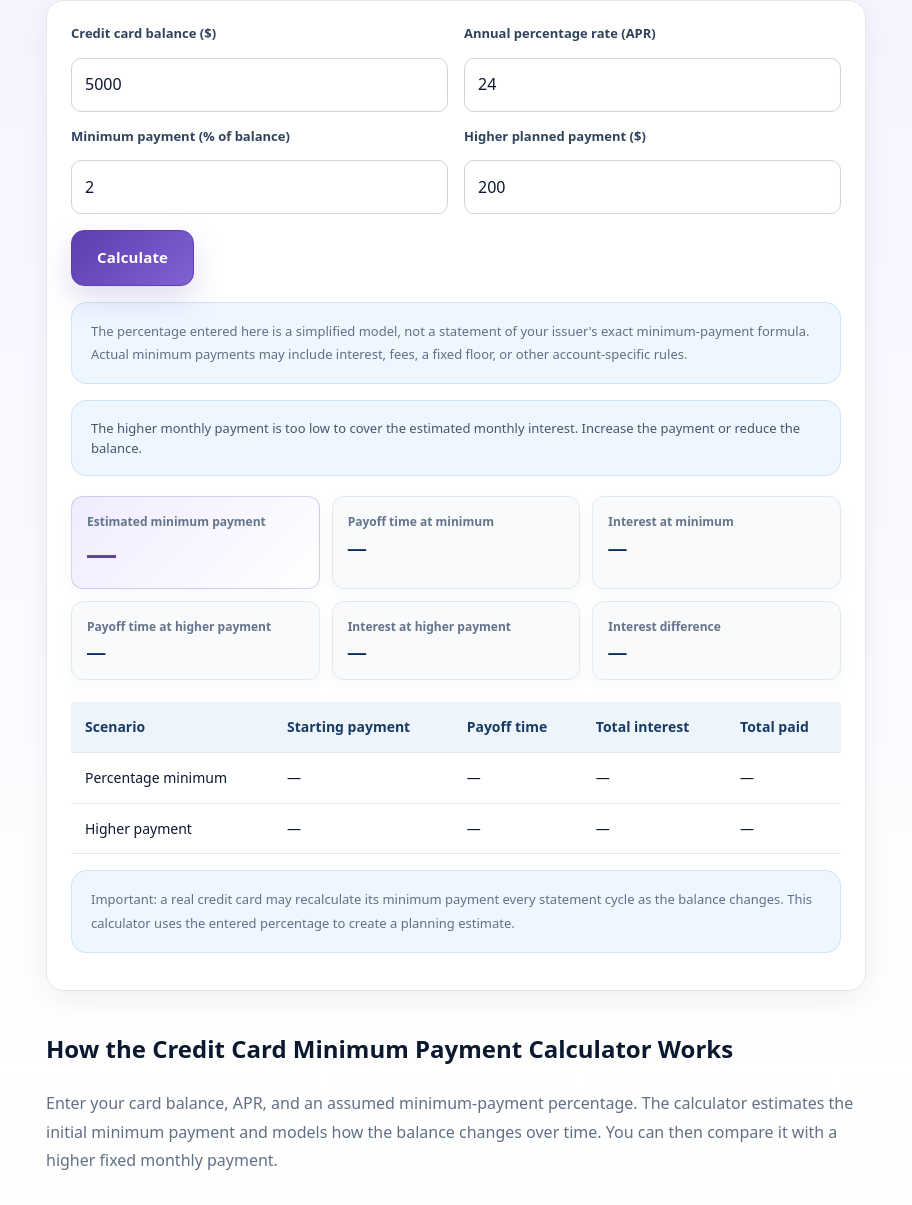
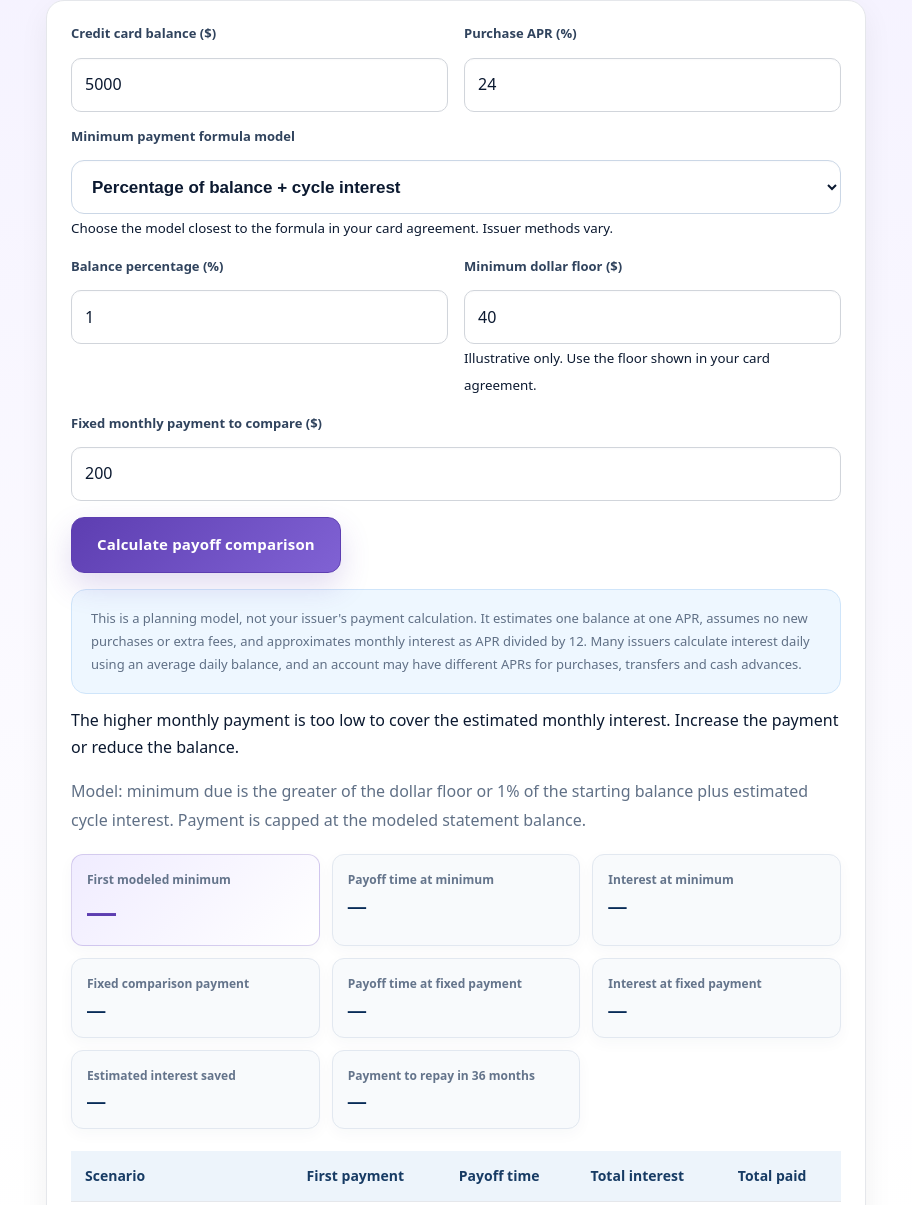
Before and after one commit to nur0012786-bit/finance-tools, a plain HTML site: page credit-card-minimum-payment-calculator/index.html in a window 1280 px wide. Shown: the part 715-1920 px from the top of the page, without its empty margins (184-1096 px from the left). Drawn offline with Linux system fonts and the light colour scheme.

Commit message:
Update credit card minimum payment calculator controls

```diff
--- a/credit-card-minimum-payment-calculator/index.html
+++ b/credit-card-minimum-payment-calculator/index.html
@@ -14,7 +14,7 @@
 <meta charset="UTF-8">
 <meta name="viewport" content="width=device-width, initial-scale=1.0">
 <title>US Credit Card Minimum Payment Calculator | Payoff Estimate</title>
-<meta name="description" content="Use this US credit card minimum payment calculator to estimate payoff time and interest under a simplified minimum-payment percentage model and compare a higher monthly payment.">
+<meta name="description" content="Estimate credit card payoff time and interest using issuer-style minimum payment formulas, a minimum dollar floor and a higher fixed payment comparison.">
 <link rel="canonical" href="https://nur0012786-bit.github.io/finance-tools/credit-card-minimum-payment-calculator/">
 <link rel="stylesheet" href="../style.css">
 <style>
@@ -71,50 +71,34 @@
 <section class="container narrow">
 <div class="calculator-box">
   <div class="form-grid">
-    <div class="field">
-      <label for="balance">Credit card balance ($)</label>
-      <input id="balance" type="number" min="0" step="0.01" value="5000">
+<div class="field"><label for="balance">Credit card balance ($)</label><input id="balance" type="number" min="0.01" step="0.01" value="5000" inputmode="decimal"></div>
+<div class="field"><label for="apr">Purchase APR (%)</label><input id="apr" type="number" min="0" max="100" step="0.01" value="24" inputmode="decimal"></div>
+<div class="field full"><label for="minimumMethod">Minimum payment formula model</label><select id="minimumMethod"><option value="plus-interest" selected>Percentage of balance + cycle interest</option><option value="statement-percent">Percentage of statement balance (interest included)</option></select><small class="field-help">Choose the model closest to the formula in your card agreement. Issuer methods vary.</small></div>
+<div class="field"><label for="minPercent">Balance percentage (%)</label><input id="minPercent" type="number" min="0.1" max="100" step="0.1" value="1" inputmode="decimal"></div>
+<div class="field"><label for="minimumFloor">Minimum dollar floor ($)</label><input id="minimumFloor" type="number" min="0" step="0.01" value="40" inputmode="decimal"><small class="field-help">Illustrative only. Use the floor shown in your card agreement.</small></div>
+<div class="field full"><label for="higherPayment">Fixed monthly payment to compare ($)</label><input id="higherPayment" type="number" min="0.01" step="0.01" value="200" inputmode="decimal"></div>
+<div class="full"><button type="button" class="button" id="calculateButton">Calculate payoff comparison</button></div>
 </div>
-    <div class="field">
-      <label for="apr">Annual percentage rate (APR)</label>
-      <input id="apr" type="number" min="0" step="0.01" value="24">
-    </div>
-    <div class="field">
-      <label for="minPercent">Minimum payment (% of balance)</label>
-      <input id="minPercent" type="number" min="0.1" step="0.1" value="2">
-    </div>
-    <div class="field">
-      <label for="higherPayment">Higher planned payment ($)</label>
-      <input id="higherPayment" type="number" min="0" step="0.01" value="200">
-    </div>
-    <div class="full">
-      <button type="button" class="button" type="button" onclick="calculate()">Calculate</button>
-    </div>
-  </div>
-
-  <p class="note">The percentage entered here is a simplified model, not a statement of your issuer's exact minimum-payment formula. Actual minimum payments may include interest, fees, a fixed floor, or other account-specific rules.</p>
-  <div id="message" class="note" style="display:none"></div>
-
-  <div class="result-grid">
-    <div class="result"><small>Estimated minimum payment</small><strong id="minimumPayment" aria-live="polite">—</strong></div>
+<p class="note">This is a planning model, not your issuer's payment calculation. It estimates one balance at one APR, assumes no new purchases or extra fees, and approximates monthly interest as APR divided by 12. Many issuers calculate interest daily using an average daily balance, and an account may have different APRs for purchases, transfers and cash advances.</p>
+<div id="message" class="error-message" role="alert" hidden></div>
+<p id="formulaHelp" class="formula-help" aria-live="polite">Model: minimum due is the greater of the dollar floor or 1% of the starting balance plus estimated cycle interest. Payment is capped at the modeled statement balance.</p>
+<div class="result-grid" aria-live="polite">
+<div class="result"><small>First modeled minimum</small><strong id="minimumPayment">—</strong></div>
 <div class="result"><small>Payoff time at minimum</small><strong id="minimumTime">—</strong></div>
 <div class="result"><small>Interest at minimum</small><strong id="minimumInterest">—</strong></div>
-    <div class="result"><small>Payoff time at higher payment</small><strong id="higherTime">—</strong></div>
-    <div class="result"><small>Interest at higher payment</small><strong id="higherInterest">—</strong></div>
-    <div class="result"><small>Interest difference</small><strong id="interestDifference">—</strong></div>
+<div class="result"><small>Fixed comparison payment</small><strong id="higherPaymentResult">—</strong></div>
+<div class="result"><small>Payoff time at fixed payment</small><strong id="higherTime">—</strong></div>
+<div class="result"><small>Interest at fixed payment</small><strong id="higherInterest">—</strong></div>
+<div class="result"><small>Estimated interest saved</small><strong id="interestDifference">—</strong></div>
+<div class="result"><small>Payment to repay in 36 months</small><strong id="threeYearPayment">—</strong></div>
 </div>
-
 <div class="compare">
-    <table>
-      <thead><tr><th>Scenario</th><th>Starting payment</th><th>Payoff time</th><th>Total interest</th><th>Total paid</th></tr></thead>
+<table><thead><tr><th>Scenario</th><th>First payment</th><th>Payoff time</th><th>Total interest</th><th>Total paid</th></tr></thead>
 <tbody>
-        <tr><td>Percentage minimum</td><td id="minPayCell">—</td><td id="minTimeCell">—</td><td id="minInterestCell">—</td><td id="minTotalCell">—</td></tr>
-        <tr><td>Higher payment</td><td id="highPayCell">—</td><td id="highTimeCell">—</td><td id="highInterestCell">—</td><td id="highTotalCell">—</td></tr>
-      </tbody>
-    </table>
-  </div>
-
-  <p class="note">Important: a real credit card may recalculate its minimum payment every statement cycle as the balance changes. This calculator uses the entered percentage to create a planning estimate.</p>
+<tr><td>Modeled minimum</td><td id="minPayCell">—</td><td id="minTimeCell">—</td><td id="minInterestCell">—</td><td id="minTotalCell">—</td></tr>
+<tr><td>Fixed monthly payment</td><td id="highPayCell">—</td><td id="highTimeCell">—</td><td id="highInterestCell">—</td><td id="highTotalCell">—</td></tr>
+</tbody></table></div>
+<p class="note">No new charges, balance transfers, promotional-rate expiration, late fees, past-due amounts or recurring fees are modeled. The fixed-payment scenario assumes the same monthly payment is made on time until the balance is paid.</p>
 </div>
 
 <div class="content-section">
```
Lines whose indentation alone changed are shown as unchanged.
